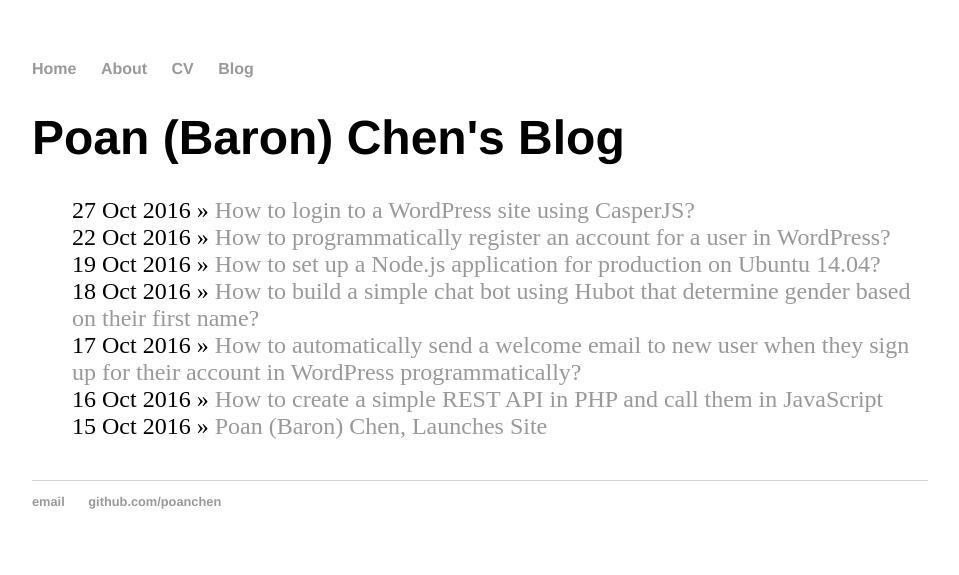
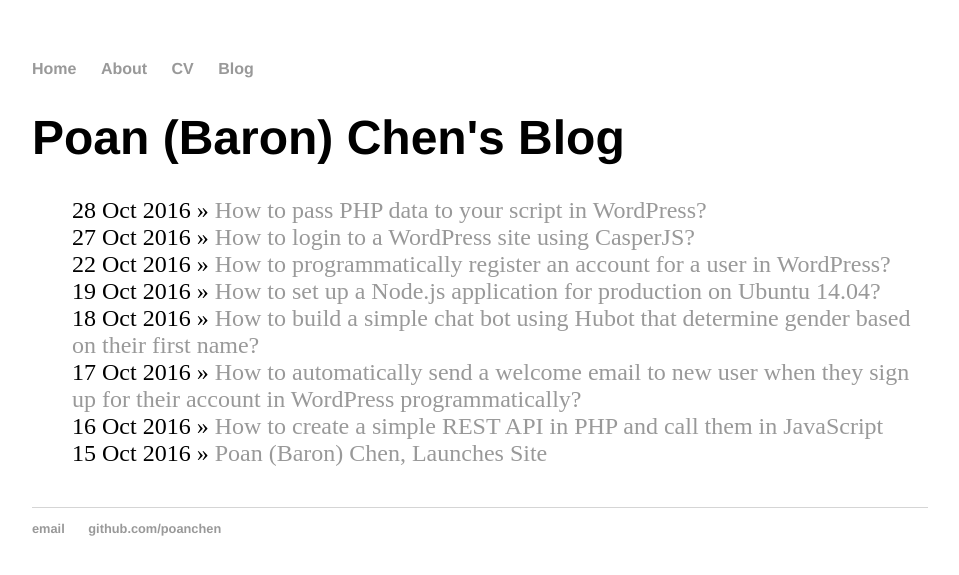
Before and after one commit to poanchen/poanchen.github.io, a Jekyll site: the page built from blog/index.html, in a window 1280 px wide. Shown: the top 575 px of the page, without its empty margins (160-1119 px from the left). Built offline with Jekyll 4.4.1, drawn with Linux system fonts in a browser that asks for light colours; nearby versions of some CDN libraries; some of the changed lines change nothing that is shown.

Commit message:
add new post for how to pass php data to your script in wordpress

```diff
--- /dev/null
+++ b/_posts/2016-10-28-how-to-pass-php-data-to-your-script-in-wordpress.md
@@ -0,0 +1,172 @@
+---
+layout: post
+title: "How to pass PHP data to your script in WordPress?"
+author: Poan (Baron) Chen
+author_url: https://github.com/poanchen
+date: 2016-10-28
+---
+Today, I am going to show you guys how to pass PHP data like an array to your JavaScript file in WordPress. However, you might be thinking why would I need to pass PHP data to the script. For example, have to ever encounter where you need to use some object or data from PHP in a JavaScript file, but you do not quite want to build a REST API for it as the data isn't used a lot. Or, have to ever need to embedded php code in your JavaScript in WordPress? If the answer is positive, then this article is for you. This article will teach you on how to properly pass PHP data (an array) to your JavaScript file. However, in order to make this interesting, we are going to have a PHP file that contains some ielts conversation audios from [AEHelp](https://www.aehelp.com/). Then, we are going to have another PHP file where learner can see and listen to all the audios. We also gonna have a JavaScript file that will get the audios from the PHP file and generate html for each audio on the fly. Now, we can begin.
+
+## PHP code that contains all the audios
+
+<pre>
+  <code class="php">
+    // Audios are from https://www.aehelp.com
+    // if you are interested in learning ielts, please go to their site!
+    // they have amazing online course for ielts that will
+    // help you improve your score!
+    $basePath = 'https://d5s5h26eyrr5q.cloudfront.net/';
+
+    $urlsForAllTheAudios = array(
+      array(
+        'artist' => 'AEHelp',
+        'title'  => 'CD1-T-1: Listening Section 1 (Demo)',
+        'mp3'    => $basePath . 'ielts-sample-audio/CD1-Track-01.mp3'
+      ),
+      array(
+        'artist' => 'AEHelp',
+        'title'  => 'CD1-T-1: Listening Section 3 (Demo)',
+        'mp3'    => $basePath . 'ielts-sample-audio/CD1-Track-03.mp3'
+      ),
+      array(
+        'artist' => 'AEHelp',
+        'title'  => 'CD1-T-5: Reading Passage 1 (Demo)',
+        'mp3'    => $basePath . 'ielts-sample-audio/CD1-Track-05.mp3'
+      ),
+      array(
+        'artist' => 'AEHelp',
+        'title'  => 'CD1-T-7: Reading Passage 3 (Demo)',
+        'mp3'    => $basePath . 'ielts-sample-audio/CD1-Track-07.mp3'
+      ),
+      array(
+        'artist' => 'AEHelp',
+        'title'  => 'CD1-T-8: Speaking Part 1 (Demo)',
+        'mp3'    => $basePath . 'ielts-sample-audio/CD1-Track-08.mp3'
+      )
+    );
+  </code>
+</pre>
+Now that we have all the audios information in the @variable named urlsForAllTheAudios. Then, we need to pass the array to JavaScript file in WordPress. Before we do that, we are going to create a PHP file. This file would be accessible to user as you should treat this file as the place where to show the users all the audios. First, we need to include the PHP file that we just created above. So that the @variable urlsForAllTheAudios is accessible in this PHP file.
+
+## PHP code to start with
+
+<pre>
+  <code class="php">
+    // Include this php file, so that we have all the information for the audio that we will be playing later
+    require_once("audioPlaylist.php");
+  </code>
+</pre>
+Now that we have the @variable, we need to figure out how to pass that data to the JavaScript file. To do that, we are going to use [wp_localize_script](https://codex.wordpress.org/Function_Reference/wp_localize_script). Through the use of this, it can be used to make any PHP data available to your script that you can normally only get from the server side of WordPress.
+
+## PHP code to use wp_localize_script
+
+<pre>
+  <code class="php">
+    // Enqueue this js file, so that WordPress knows that we will be using this js file in this page
+    wp_enqueue_script('audio-demo-player', get_template_directory_uri() . '/createPlaylist.js');
+
+    // now we need to set the array name to be audio_array, so that later in the js file we can call them with that name
+    // we also pass in the array that we have in the require_once
+    wp_localize_script('audio-demo-player', 'audio_array', $urlsForAllTheAudios);
+  </code>
+</pre>
+This is basically telling the wp_localize_script that we are going to pass this @variable namely urlsForAllTheAudios as audio_array to the JavaScript file named createPlaylist.js. Now, since this is a WordPress site, we need to call the wp_head, so that the js file will be included in this page.
+
+## PHP code to call wp_head
+
+<pre>
+  <code class="php">
+    // this trigger the &lt;head&gt;&lt;/head&gt; section, which will enqueue the js file. Without this, the js file will not be
+    // included in this specific page
+    wp_head();
+  </code>
+</pre>
+Now that we have enqueue the js file in the WordPress head. Now, we simply need to add a Div element in the PHP file, so that the JavaScript know where to put all the audios. For more information about wp_head, please go to [here](https://codex.wordpress.org/Plugin_API/Action_Reference/wp_head).
+
+## HTML code for placeholder of audios
+
+<pre>
+  <code class="html">
+    &lt;div id="audio"&gt;&lt;/div&gt;
+  </code>
+</pre>
+With this, the JavaScript can now add audio to that Div. Now it is time to create the js file that generate html for each audio on the fly. Then, we are done!
+
+## JavaScript code to generate html for each audio
+
+<pre>
+  <code class="javascript">
+    document.addEventListener("DOMContentLoaded", function(event) {
+      for (var i = 0; i < audio_array.length; i++) {
+        addAudioToHTML(audio_array[i].artist, audio_array[i].title, audio_array[i].mp3, i);
+      }
+
+      function addAudioToHTML (artist, title, source, position) {
+        var parentDiv = document.createElement("div");
+        var firstP = document.createElement("p");
+        var artistForP1 = document.createTextNode("Artist: " + artist);
+
+        firstP.appendChild(artistForP1);
+        parentDiv.appendChild(firstP);
+
+        var secondP = document.createElement("p");
+        var artistForP2 = document.createTextNode("Title: " + title);
+
+        secondP.appendChild(artistForP2);
+        parentDiv.appendChild(secondP);
+
+        var audio = new Audio(source);
+        audio.controls = true;
+        // add warning message for web browser that does not support audio tag
+        audio.innerHTML = "Your browser does not support the audio element.";
+
+        parentDiv.appendChild(audio);
+
+        var audioDiv = document.getElementById('audio');
+        document.querySelector('#audio').insertBefore(parentDiv, audioDiv.childNodes[position]);
+      }
+    });
+  </code>
+</pre>
+We need to wrap everythings in the DOMContentLoaded because without it, the javascript code will execute before the DOM which will not work (Including your JavaScript in your head section of HTML might increase the page load, hence, do not do that in production). In the code, we have a for loop that grabs each audio information one by one and call the function addAudioToHTML to append the audio to the Div that we created earlier. Notice that to play the audio, we are using the audio tag which is only available in HTML5. Please check [here](http://www.w3schools.com/html/html5_audio.asp) to see if your browser works with HTML5 audio tag. Here is a screenshot of how it would look like. If you would like to see it in live, please check out this [link](https://www.jenrenalcare.com/upload/poanchen.github.io/sample-code/2016/10/28/how-to-pass-php-data-to-your-script-in-wordpress/showPlaylistToUser.php).
+
+<img src="/img/2016/10/28/how-to-pass-php-data-to-your-script-in-wordpress/audioPlaylist.PNG" alt="example on the audio playlist look like in HTML"><br>
+
+## Complete code for PHP that show audio playlist to user
+
+<pre>
+  <code class="php">
+    &lt;?php
+
+    // Include this php file, so that we have all the information for the audio that we will be playing later
+    require_once("audioPlaylist.php");
+
+    // Enqueue this js file, so that WordPress knows that we will be using this js file in this page
+    wp_enqueue_script('audio-demo-player', get_template_directory_uri() . '/createPlaylist.js');
+
+    // now we need to set the array name to be audio_array, so that later in the js file we can call them with that name
+    // we also pass in the array that we have in the require_once
+    wp_localize_script('audio-demo-player', 'audio_array', $urlsForAllTheAudios);
+
+    // this trigger the &lt;head&gt;&lt;/head&gt; section, which will enqueue the js file. Without this, the js file will not be
+    // included in this specific page
+    wp_head();
+
+    ?&gt;
+
+    &lt;div id="audio"&gt;&lt;/div&gt;
+  </code>
+</pre>
+
+## Wrapping Up
+
+Hopefully this guide has given you the confidence to pass PHP data to JavaScript file. Hopefully, you can . I hope that this tutorial has helped you and you can use this function in your own code and enjoy its benefits! Thank you for reading!
+
+## Resources
+
+I'll try to keep this list current and up to date. If you know of a great resource you'd like to share or notice a broken link, please [get in touch](https://github.com/poanchen).
+
+### Getting started
+
+* [Live site of How to pass PHP data to your script in WordPress?](https://www.jenrenalcare.com/upload/poanchen.github.io/sample-code/2016/10/28/how-to-pass-php-data-to-your-script-in-wordpress/showPlaylistToUser.php) by [poanchen](https://github.com/poanchen).
+* [How to Pass PHP Data and Strings to JavaScript in WordPress](https://code.tutsplus.com/tutorials/how-to-pass-php-data-and-strings-to-javascript-in-wordpress--wp-34699) by [Benjamin Intal](https://tutsplus.com/authors/benjamin-intal).
```
Also changed, not shown: _posts/2016-10-27-how-to-login-to-wordpress-site-using-casperjs.md (+1 -0 lines), img/2016/10/28/how-to-pass-php-data-to-your-script-in-wordpress/audioPlaylist.PNG (added).
